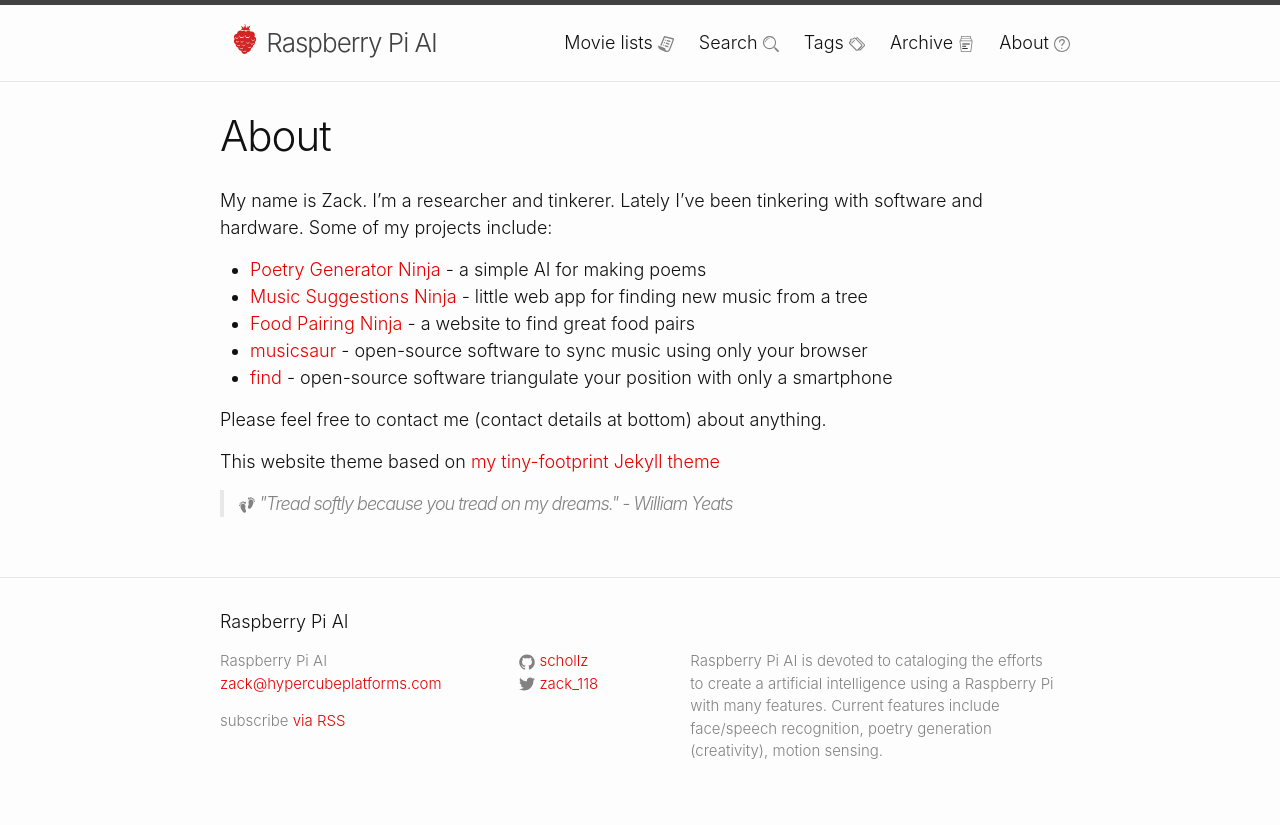
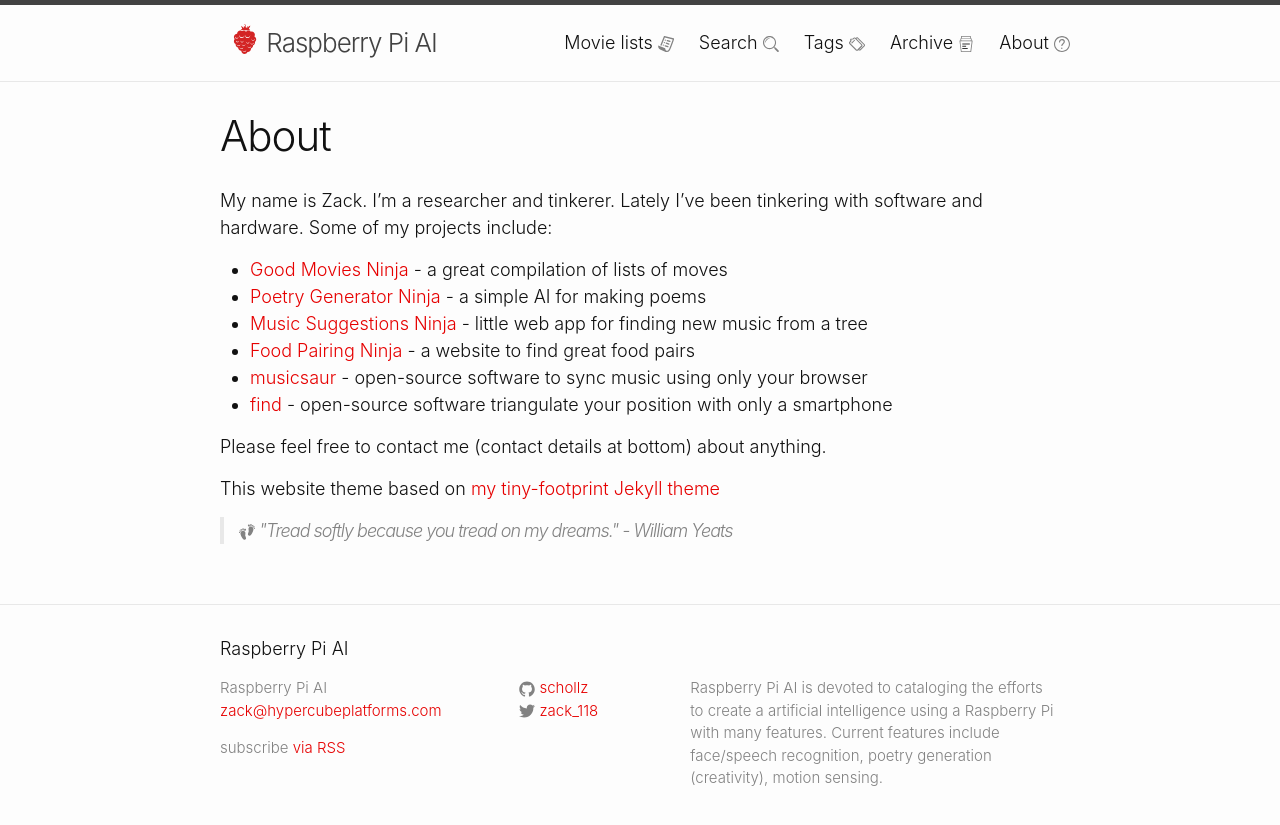
Before and after one commit to schollz/rpiai.com.old, a Jekyll site: the page built from about.md, in a window 1280 px wide. Shown: the top 825 px of the page. Built offline with Jekyll 4.4.1, drawn with Linux system fonts in a browser that asks for light colours; Markdown is read by kramdown in place of the engine named in the settings.

Commit message:
Updated about

```diff
--- a/about.md
+++ b/about.md
@@ -7,6 +7,7 @@ weight: 10
 
 My name is Zack. I'm a researcher and tinkerer. Lately I've been tinkering with software and hardware. Some of my projects include:
 
+- [Good Movies Ninja](http://goodmovies.ninja/) - a great compilation of lists of moves
 - [Poetry Generator Ninja](http://www.poetrygenerator.ninja/poem/9f3d59e703fce8f4) - a simple AI for making poems
 - [Music Suggestions Ninja](http://www.musicsuggestions.ninja/) - little web app for finding new music from a tree
 - [Food Pairing Ninja](http://www.foodpairing.ninja/) - a website to find great food pairs
```
